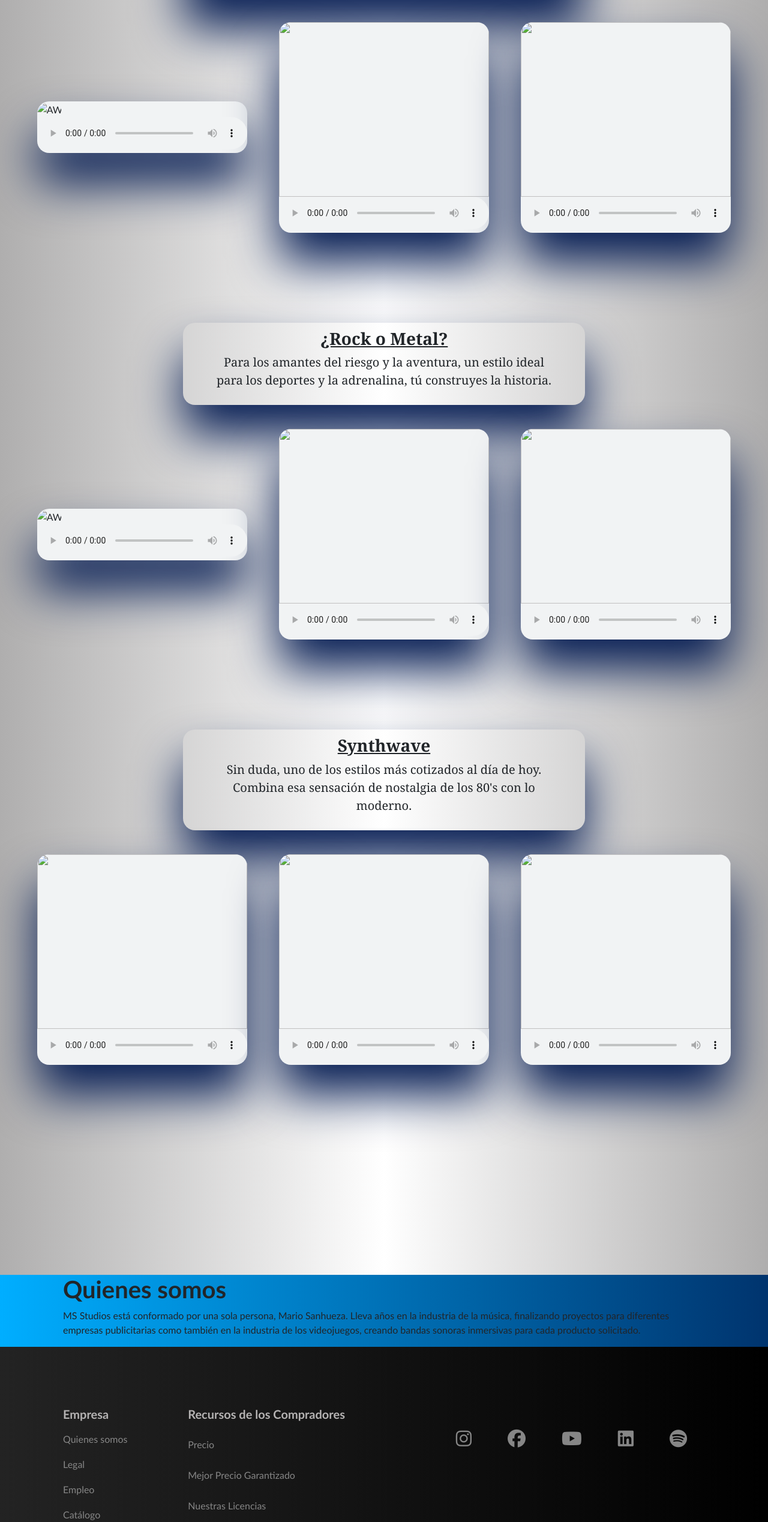
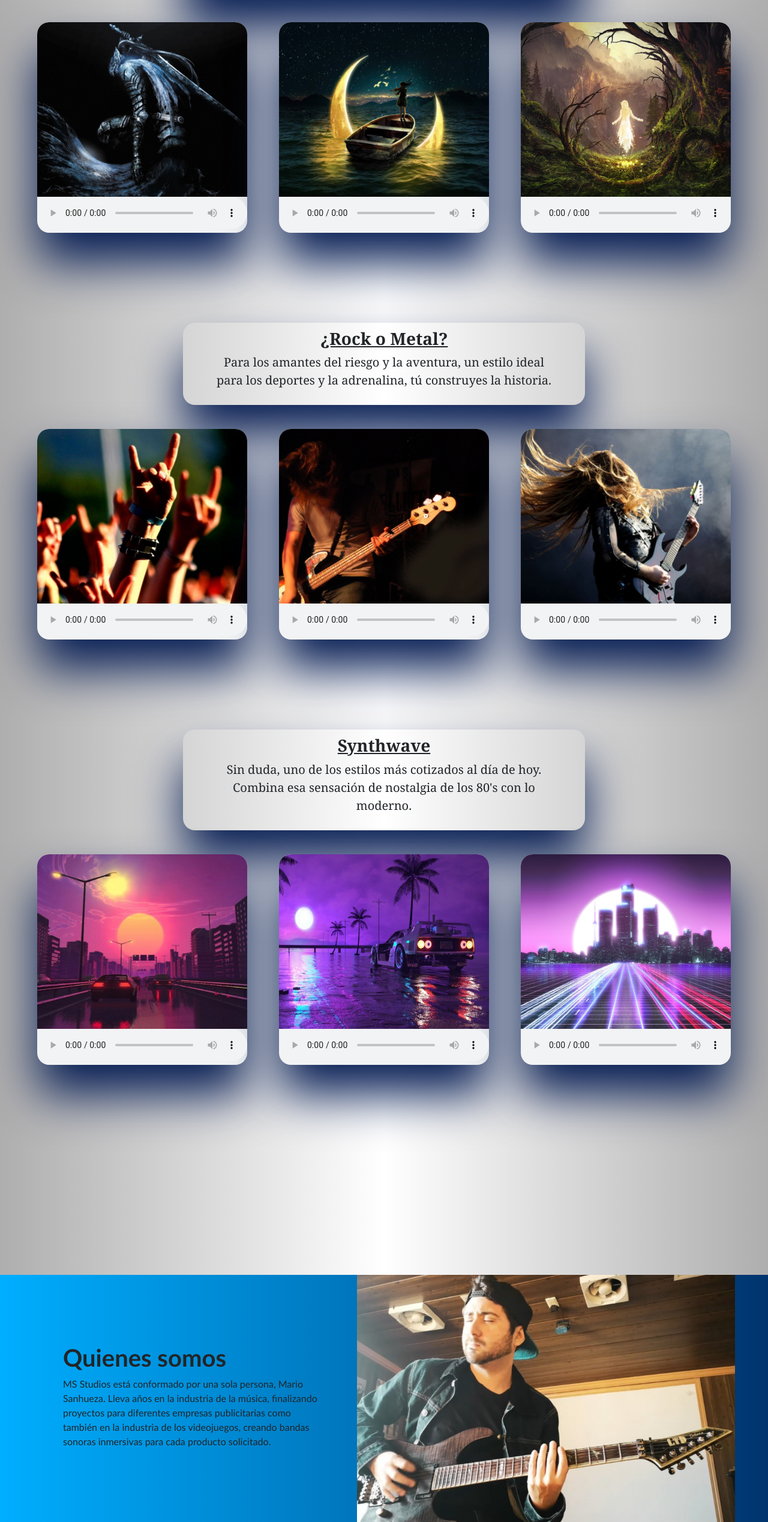
Before and after one commit to MarioASG/LadingPage, a plain HTML site: page index.html in a window 1280 px wide. Shown: the part 1392-3929 px from the top of the page at 60% size. Drawn offline with nearby package versions, Linux system fonts and the light colour scheme; files that its build step writes are made by us from their sources.

Commit message:
Cambio de src

```diff
--- a/index.html
+++ b/index.html
@@ -5,7 +5,7 @@
         <meta charset="UTF-8">
         <meta name="viewport" content="width=device-width, initial-scale=1">
         <link rel="icon" type="image/png" href="https://w7.pngwing.com/pngs/87/368/png-transparent-soundbar-logo-equalization-music-sound-bars-angle-text-rectangle.png">
-        <link href="/LandingPage/styles.css" rel="stylesheet">
+        <link href="./styles.css" rel="stylesheet">
         <script src="https://kit.fontawesome.com/d960609197.js" crossorigin="anonymous"></script>
 
         <!-- CSS only -->
@@ -79,27 +79,27 @@
           <div class="player1">
           <div class="imgaudio">
             <div class="imgbox">
-              <img src="/LandingPage/img/synphonicmusic.jpg" alt="AW">
+              <img src="./img/synphonicmusic.jpg" alt="AW">
             </div>
-            <audio class="audio" src="/LandingPage/audio/synphonicmusic.mp3" type="audio/mp3" controls></audio>
+            <audio class="audio" src="./audio/synphonicmusic.mp3" type="audio/mp3" controls></audio>
           </div>
           </div>
 
           <div class="player2">
             <div class="imgaudio">
             <div class="imgbox">
-              <img src="/LandingPage/img/sinfonico2.png" alt="">
+              <img src="./img/sinfonico2.png" alt="">
             </div>
-            <audio class="audio" src="/LandingPage/audio/sinfonico2.mp3" type="audio/mp3" controls></audio>
+            <audio class="audio" src="./audio/sinfonico2.mp3" type="audio/mp3" controls></audio>
           </div>
           </div>
 
           <div class="player3">
             <div class="imgaudio">
             <div class="imgbox">
-              <img src="/LandingPage/img/sinfonico3.png" alt="">
+              <img src="./img/sinfonico3.png" alt="">
             </div>
-            <audio class="audio" src="/LandingPage/audio/sinfonico3.mp3" type="audio/mp3" controls></audio>
+            <audio class="audio" src="./audio/sinfonico3.mp3" type="audio/mp3" controls></audio>
           </div>
           </div>
         </article>
@@ -114,27 +114,27 @@
           <div class="player1">
           <div class="imgaudio">
             <div class="imgbox">
-              <img src="/LandingPage/img/rockmusic.jpg" alt="AW">
+              <img src="./img/rockmusic.jpg" alt="AW">
             </div>
-            <audio class="audio" src="/LandingPage/audio/rockmusic.mp3" type="audio/mp3" controls></audio>
+            <audio class="audio" src="./audio/rockmusic.mp3" type="audio/mp3" controls></audio>
           </div>
           </div>
 
           <div class="player2">
             <div class="imgaudio">
             <div class="imgbox">
-              <img src="/LandingPage/img/rock2.png" alt="">
+              <img src="./img/rock2.png" alt="">
             </div>
-            <audio class="audio" src="/LandingPage/audio/rock2.mp3" type="audio/mp3" controls></audio>
+            <audio class="audio" src="./audio/rock2.mp3" type="audio/mp3" controls></audio>
           </div>
           </div>
 
           <div class="player3">
             <div class="imgaudio">
             <div class="imgbox">
-              <img src="/LandingPage/img/rock3.png" alt="">
+              <img src="./img/rock3.png" alt="">
             </div>
-            <audio class="audio" src="/LandingPage/audio/rock3.mp3" type="audio/mp3" controls></audio>
+            <audio class="audio" src="./audio/rock3.mp3" type="audio/mp3" controls></audio>
           </div>
           </div>
         </article>
@@ -149,27 +149,27 @@
           <div class="player1">
           <div class="imgaudio">
             <div class="imgbox">
-              <img src="/LandingPage/img/synthwavemusic.jpg" alt="">
+              <img src="./img/synthwavemusic.jpg" alt="">
             </div>
-            <audio class="audio" src="/LandingPage/audio/synthwavemusic.mp3" type="audio/mp3" controls></audio>
+            <audio class="audio" src="./audio/synthwavemusic.mp3" type="audio/mp3" controls></audio>
           </div>
           </div>
 
           <div class="player2">
             <div class="imgaudio">
             <div class="imgbox">
-              <img src="/LandingPage/img/synthwave2.png" alt="">
+              <img src="./img/synthwave2.png" alt="">
             </div>
-            <audio class="audio" src="/LandingPage/audio/synthwave2.mp3" type="audio/mp3" controls></audio>
+            <audio class="audio" src="./audio/synthwave2.mp3" type="audio/mp3" controls></audio>
           </div>
           </div>
 
           <div class="player3">
             <div class="imgaudio">
             <div class="imgbox">
-              <img src="/LandingPage/img/synthwave3.png" alt="">
+              <img src="./img/synthwave3.png" alt="">
             </div>
-            <audio class="audio" src="/LandingPage/audio/synthwave3.mp3" type="audio/mp3" controls></audio>
+            <audio class="audio" src="./audio/synthwave3.mp3" type="audio/mp3" controls></audio>
           </div>
           </div>
         </article>
@@ -183,7 +183,7 @@
         <p>MS Studios está conformado por una sola persona, Mario Sanhueza. Lleva años en la industria de la música, finalizando proyectos para diferentes empresas publicitarias como también en la industria de los videojuegos, creando bandas sonoras inmersivas para cada producto solicitado.</p>
       </div>
       <div class="somosimg">
-        <img src="/LandingPage/img/mario.jpg" alt="">
+        <img src="./img/mario.jpg" alt="">
       </div>
     </div>
     </section>
```
